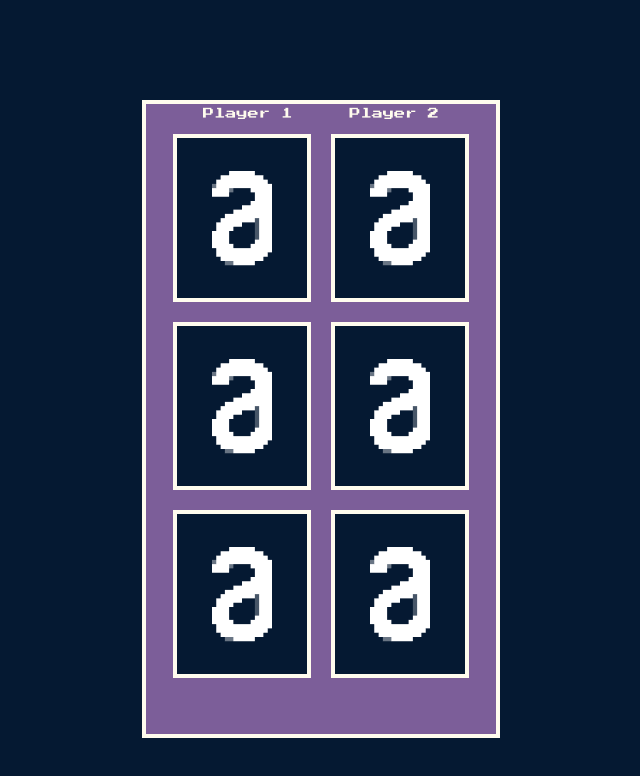
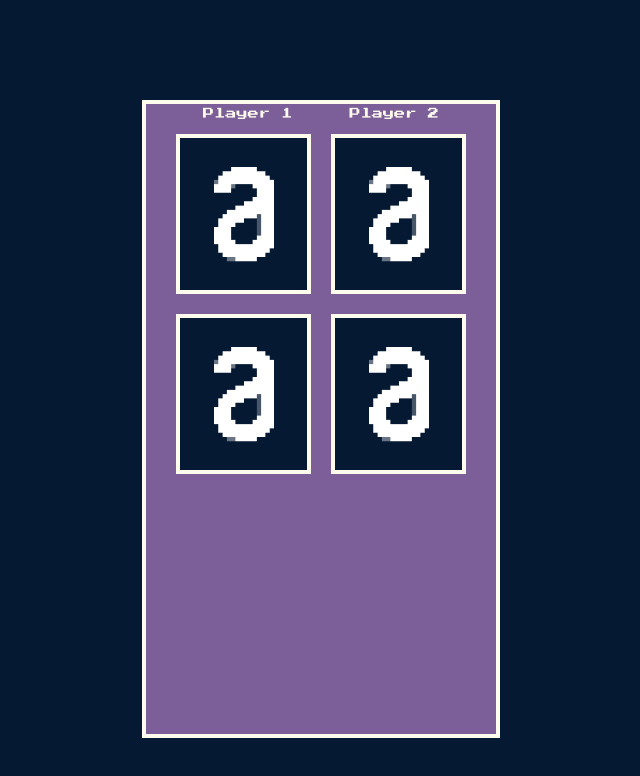
Before and after one commit to 10500007/Curso-de-JS-para-React, a website built with Vite: page matching-game/index.html in a window 1280 px wide. Shown: the whole page, without its empty margins (319-959 px from the left). Built offline with nearby package versions, Linux system fonts and the light colour scheme.

Commit message:
att segunda, ultima att

```diff
--- a/matching-game/main.js
+++ b/matching-game/main.js
@@ -3,10 +3,13 @@ import './style.css'
 import '../src/styles/settings/colors.css'
 import CardGame from '../src/components/CardGame'
 import '../src/styles/elements/base.css'
-import GameArea from '../src/components/GameArea'
+import GameArea from '../src/components/BoardGame'
 import PlayerName from '../src/components/PlayerName'
-import TurnCard from '../src/components/TurnCard'
 import ScoreBoard from '../src/components/ScoreBoard'
+import CardFrontBack from '../src/components/CardFrontBack'
+import BoardGame from '../src/components/BoardGame'
+
+
 
 
 
@@ -16,6 +19,11 @@ $root.insertAdjacentHTML(
     "beforeend",
     `
     ${ScoreBoard()}
-    ${GameArea(6)}
+    ${BoardGame(4)}
+
     `
 );
+
+
+/* ${CardFrontBack(2)} */
+/*  ${GameArea(2)} */
--- /dev/null
+++ b/src/components/BoardGame/index.js
@@ -0,0 +1,20 @@
+
+import CardFrontBack from "../CardFrontBack";
+import CardGame from "../CardGame";
+import '../BoardGame/style.css'
+
+function BoardGame(amountCards){
+    const $htmlCardFrontBack = CardFrontBack();
+    const $htmlContent = $htmlCardFrontBack.repeat(amountCards)
+
+    return /*html*/`
+    <section class="game-area">
+    ${$htmlContent}
+    </section>
+
+    `
+}
+
+export default BoardGame;
+
+ /* ${CardGame('alura-pixel').repeat(cartoes)}   */
--- a/src/components/GameArea/style.css
+++ b/src/components/BoardGame/style.css
@@ -1,4 +1,4 @@
-.game-area{
+ .game-area{
 
     width: 300px;
     display: grid;
@@ -13,6 +13,7 @@
     gap: 20px;
 
     margin-top: 10px;
+    perspective: 600px;
 }
 
  article:nth-child(1){
--- /dev/null
+++ b/src/components/CardFrontBack/index.js
@@ -0,0 +1,18 @@
+import CardGame from "../CardGame";
+import '../CardFrontBack/style.css';
+
+
+function CardFrontBack(){
+    return /*html*/`
+    <article class="card-front-back">
+        <div class="front">
+        ${CardGame()}
+        </div>
+        <div class="back">
+        ${CardGame('javascript','logo do java')}
+        </div>
+    </article>
+    `
+}
+
+export default CardFrontBack;
--- /dev/null
+++ b/src/components/CardFrontBack/style.css
@@ -0,0 +1,33 @@
+.card-front-back{
+    box-sizing: border-box;
+    position: relative;
+    transform-style: preserve-3d;
+
+
+
+    height: 160px;
+    width: 135px;
+
+}
+
+.front, .back{
+    position: absolute;
+
+}
+.back{
+/*     backface -visibilidade = hidden = escondida*/
+    backface-visibility: hidden;
+    transform: rotateY(180deg);
+
+}
+
+.active{
+    transform: rotateY(180deg);
+    transition: transform 400ms ease-in-out;
+    /* background: var(--color-fiery-rose); */
+
+}
+
+.back .card-game{
+    background: var(--color-fiery-rose)
+}
--- a/src/components/CardGame/index.js
+++ b/src/components/CardGame/index.js
@@ -1,17 +1,13 @@
-
-
 import '../CardGame/style.css';
 
 
 //JSX
-function CardGame(){
+function CardGame(icon='alura-pixel', alt='logo do alura'){
     return `
         <article class="card-game">
-        <img src="/images/alura-pixel.png" alt="ee">
+        <img src="/images/${icon}.png" alt="${alt}">
         </article>
     `;
-
-
 
 }
 
--- a/src/components/CardGame/style.css
+++ b/src/components/CardGame/style.css
@@ -1,7 +1,8 @@
 .card-game{
+    box-sizing: border-box;
     display: flex;
     background-color: var(--color-alura);
-    width: 130px;
+    width: 135px;
     height: 160px;
     justify-content: center;
     align-items: center;
--- a/src/components/GameArea/index.js
+++ /dev/null
@@ -1,13 +0,0 @@
-import CardGame from "../CardGame";
-import '../GameArea/style.css'
-
-function GameArea(cartoes){
-    return`
-    <section class="game-area">
-       ${CardGame().repeat(cartoes)}
-    </section>
-
-    `
-}
-
-export default GameArea;
--- a/src/components/TurnCard/index.js
+++ /dev/null
@@ -1,20 +0,0 @@
-import exp from "constants";
-import CardGame from "../CardGame";
-import GameArea from "../GameArea";
-
-
-function TurnCard(tag){
-        return
-            var art = document.querySelector('tag')
-            art.addEventListener('click',function vira(){
-                console.log('dddddd')
-            })
-
-}
-
-export default TurnCard;
-
-/* function virarcarta(){
-    let art = document.querySelector('article')
-    console.log(art.textContent)
-} */
--- a/src/styles/settings/colors.css
+++ b/src/styles/settings/colors.css
@@ -2,4 +2,6 @@
     --color-alura:#051932 ;
     --color-pomb-and-power:#7c5e99;
     --color-floral-white: #FFFCEE;
+    --color-fiery-rose: #f25a70;
+
 }
```
Also changed, not shown: matching-game/images/IconArrowDown.png (renamed from matching-game/imagesss/IconArrowDown.png), matching-game/images/css.png (renamed from matching-game/imagesss/css.png), matching-game/images/html.png (renamed from matching-game/imagesss/html.png), matching-game/images/javascript.png (renamed from matching-game/imagesss/javascript.png).
